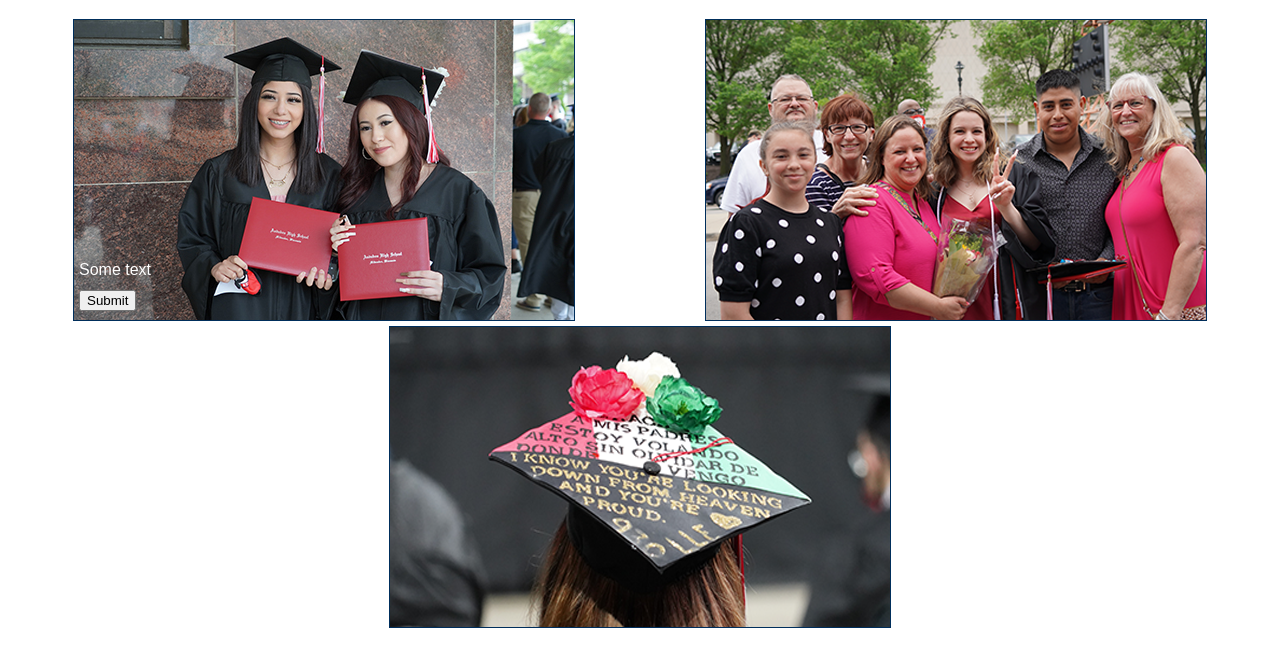
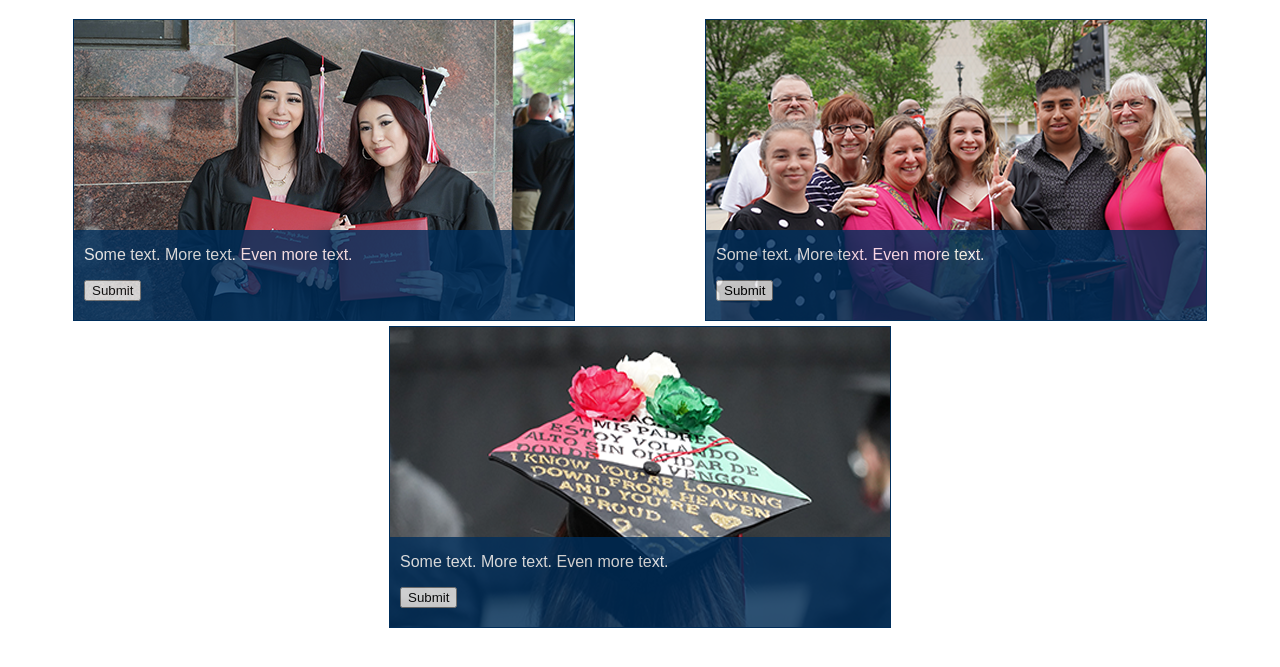
Before and after one commit to l-white/graduation-designs, a plain HTML site: page index.html in a window 1280 px wide. Shown: the part 61-728 px from the top of the page. Drawn offline with Linux system fonts and the light colour scheme.

Commit message:
modified html and css

```diff
--- a/index.html
+++ b/index.html
@@ -8,15 +8,22 @@
         <h1>Graduation Designs</h1>
         <div class="image-container">
             <div class="image-component first-image">
-                <div style="background-color: black;">
-                    <p>Some text</p>
+                <div class="image-overlay">
+                    <p style="color:white;">Some text. More text. Even more text.</p>
                     <button class="image-button">Submit</button>
                 </div>
             </div>
-
             <div class="image-component second-image">
+                <div class="image-overlay">
+                    <p style="color:white;">Some text. More text. Even more text.</p>
+                    <button class="image-button">Submit</button>
+                </div>
             </div>
             <div class="image-component third-image">
+                <div class="image-overlay">
+                    <p style="color:white;">Some text. More text. Even more text.</p>
+                    <button class="image-button">Submit</button>
+                </div>
             </div>
         </div>
     </body>
--- a/styles/styles.css
+++ b/styles/styles.css
@@ -31,21 +31,20 @@ body {
     background-image: url('/images/DSC04359.png');
 }
 
-/*.image-overlay {
+.image-overlay {
     position: absolute;
-    top: 65%;
+    top: 70%;
     background-color: #002e5b;
+    opacity: 80%;
+    width: 100%;
+    padding-bottom: 20px;
 }
-*/
+
 .image-component p {
     color: white;
-    position: absolute;
-    top: 75%;
-    margin-left: 5px;
+    margin-left: 10px;
 }
 
 .image-button {
-    position: absolute;
-    top: 90%;
-    margin-left: 5px;
+    margin-left: 10px;
 }
```
